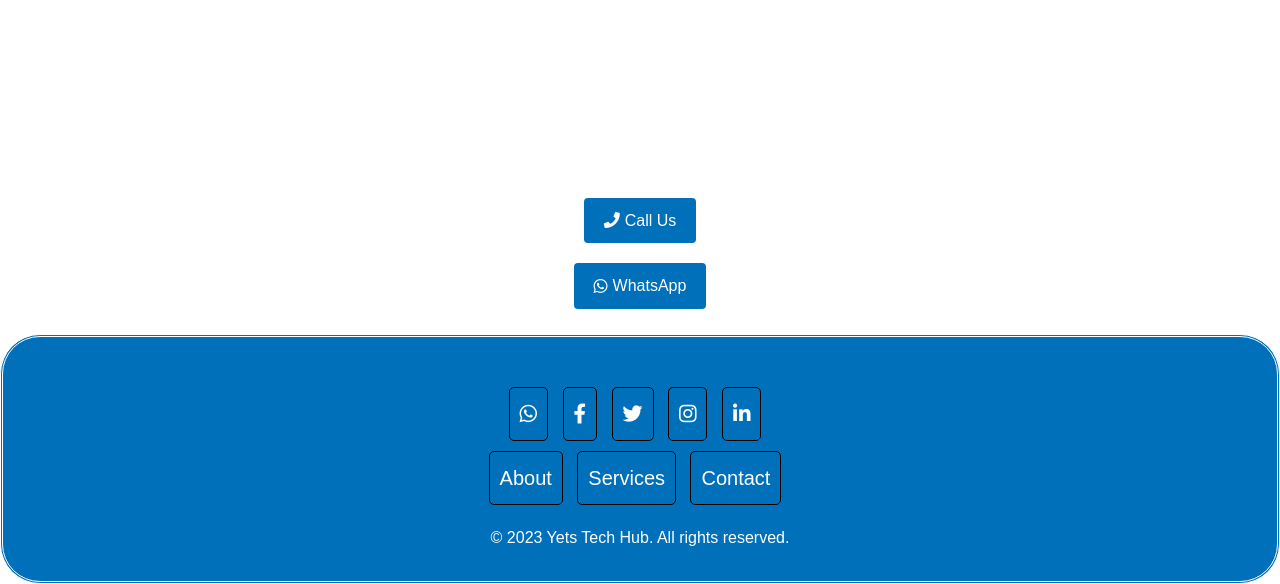
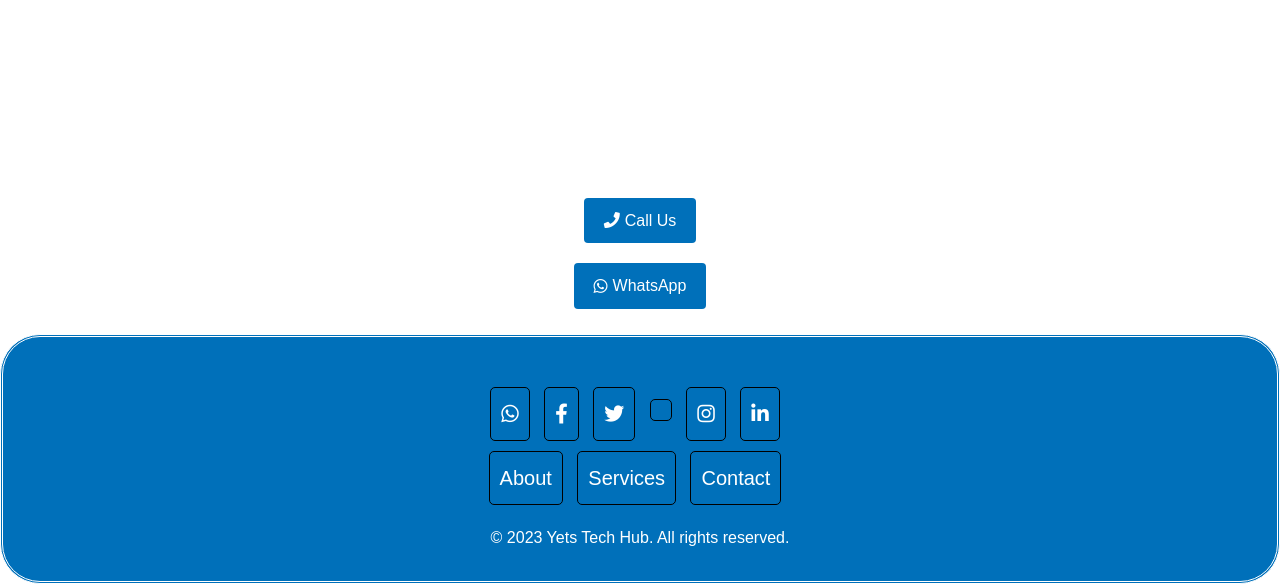
Before and after one commit to YetsTechHub256/yetstechhub, a plain HTML site: page index.html in a window 1280 px wide. Shown: the part 3952-4536 px from the top of the page. Drawn offline with Linux system fonts and the light colour scheme; a script that the page names is missing.

Commit message:
Update index.html

```diff
--- a/index.html
+++ b/index.html
@@ -336,10 +336,11 @@ document.getElementById('contact-form').addEventListener('submit', function(even
     <ul class="social-links">
       <li>
         <a href="tel:+256780157449" target="blank"><i class="fab fa-whatsapp"></i></a></li>
-      <li><a href="#" target="Facebook"><i class="fab fa-facebook-f"></i></a></li>
-      <li><a href="#" target="_blank"><i class="fab fa-twitter"></i></a></li>
-      <li><a href="#" target="_blank"><i class="fab fa-instagram"></i></a></li>
-      <li><a href="#" target="_blank"><i class="fab fa-linkedin-in"></i></a></li>
+      <li><a href="https://www.facebook.com/jackdamian.dericyats/" target="Facebook"><i class="fab fa-facebook-f"></i></a></li>
+      <li><a href="https://twitter.com/DjYets" target="_blank"><i class="fab fa-twitter"></i></a></li>
+      <li><a class="social-link" href="https://www.tiktok.com/yetsdjug" target="_blank"></a></li>
+      <li><a href="https://www.instagram.com/yetsdj/" target="_blank"><i class="fab fa-instagram"></i></a></li>
+      <li><a href="https://www.linkedin.com/in/mumbere-deric-403273280/" target="_blank"><i class="fab fa-linkedin-in"></i></a></li>
     </ul>
     <ul class="footer-links">
       <li><a href="#about">About</a></li>
@@ -348,7 +349,7 @@ document.getElementById('contact-form').addEventListener('submit', function(even
     </ul>
   </div>
 
-      <p>&copy; 2023 <a href="https://www.yetstechhub.unaux.com" target="_blank">Yets Tech Hub</a>. All rights reserved.</p>
+      <p>&copy; 2023 <a href="https://yetstechhub256.github.io/yetstechhub/" target="_blank">Yets Tech Hub</a>. All rights reserved.</p>
     </div>
   </footer>
 </body>
```
